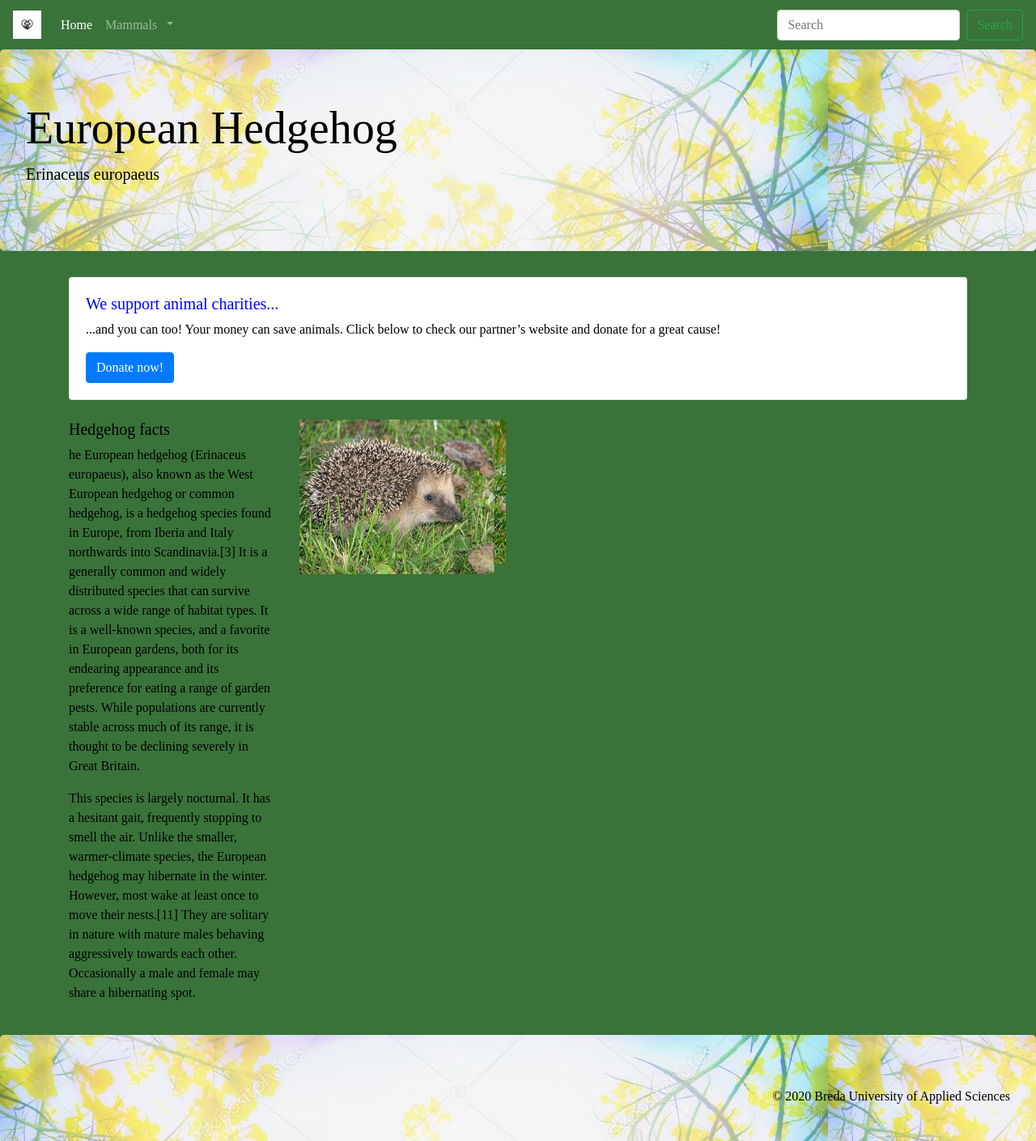
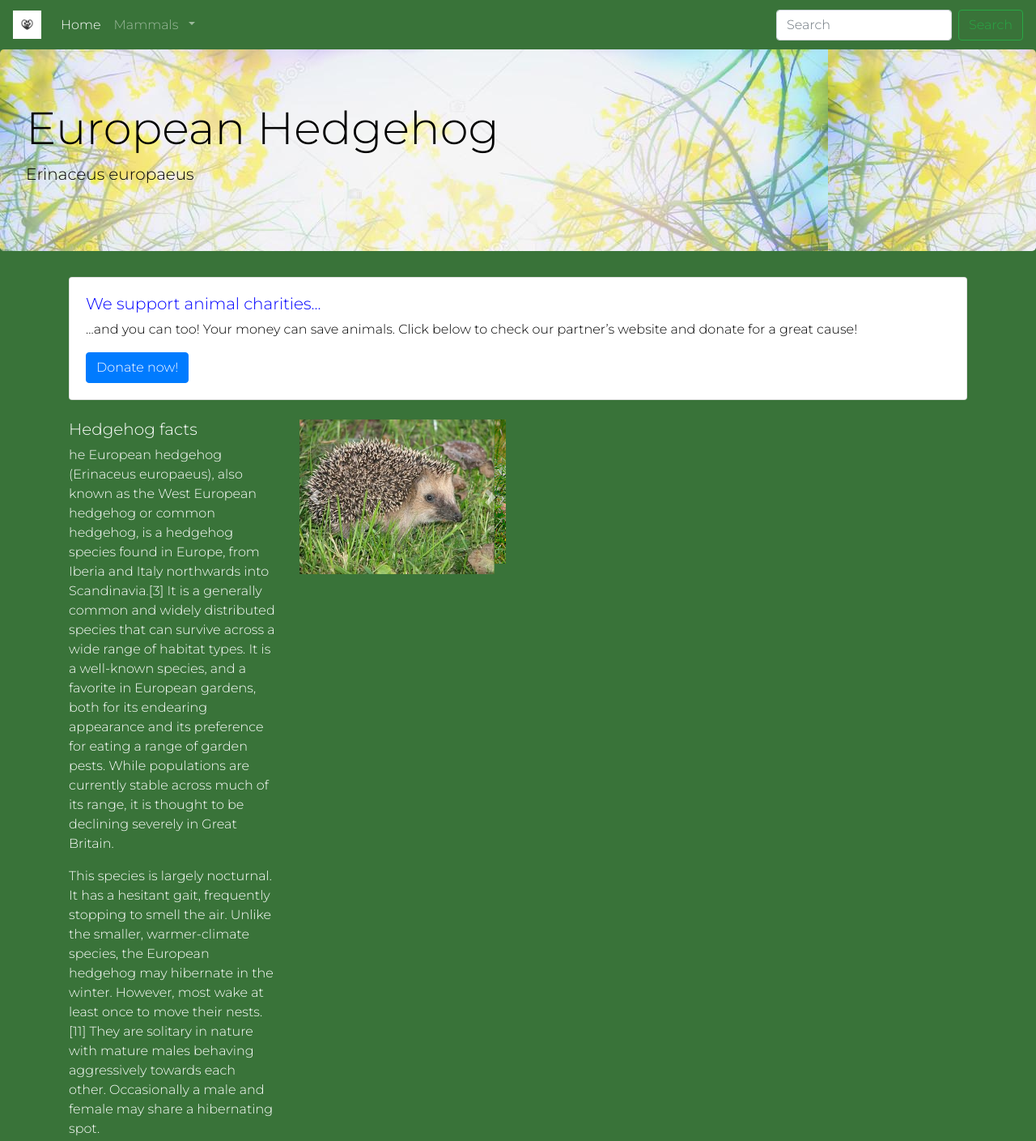
Before and after one commit to RahaviShanmugaratnan/cute-animals-bootstrap, a plain HTML site: page hedgehog.html in a window 1280 px wide. Shown: the top 1409 px of the page at 81% size. Drawn offline with nearby package versions, Linux system fonts and the light colour scheme.

Commit message:
css update

```diff
--- a/css/styles.css
+++ b/css/styles.css
@@ -3,7 +3,7 @@
 body {
 	background-color: #397339;
 	color: #000000;
-	font-family:Tw Cen MT ;
+	font-family: 'Montserrat', sans-serif;
 }
 
 .jumbotron {
@@ -11,14 +11,16 @@ body {
 }
 
 .my-navbar {
-
+	font-family: 'Montserrat', sans-serif;
+	color: beige;
 }
 
-.hedgehogtext {
-
+.row {
 	color: white;
+	font-family: 'Montserrat', sans-serif;
 }
 
 .title {
 	color:blue;
+	font-family: 'Montserrat', sans-serif;
 }
--- a/hedgehog.html
+++ b/hedgehog.html
@@ -7,6 +7,7 @@
 
     <!-- Bootstrap CSS -->
     <link rel="stylesheet" href="https://stackpath.bootstrapcdn.com/bootstrap/4.4.1/css/bootstrap.min.css" integrity="sha384-Vkoo8x4CGsO3+Hhxv8T/Q5PaXtkKtu6ug5TOeNV6gBiFeWPGFN9MuhOf23Q9Ifjh" crossorigin="anonymous">
+	  <link href="https://fonts.googleapis.com/css2?family=Montserrat:wght@300&display=swap" rel="stylesheet">
     <link href="css/styles.css" rel="stylesheet" type="text/css">
 <title>Hello, world!</title>
   </head>
```
